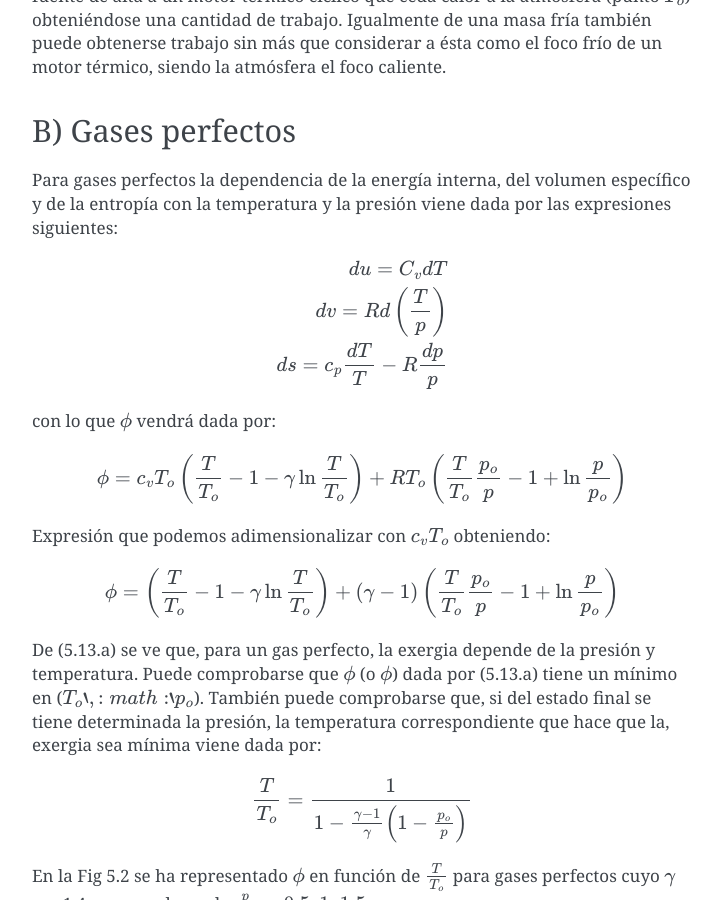
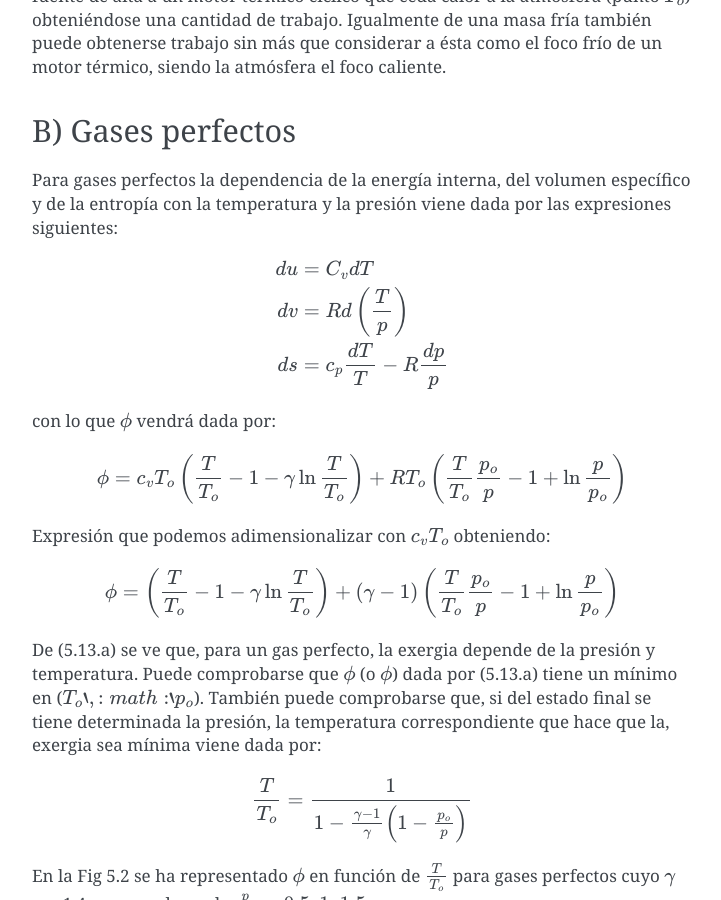
Before and after one commit to mantielero/termodinamica, a Sphinx documentation site: the page built from source/exergia_balance_sistemas_cerrados.rst, in a window 1280 px wide and 900 px high, scrolled down 4637 px. Shown: the whole window, without its empty margins (388-1109 px from the left). Built offline with Sphinx 7.4.7, drawn with Linux system fonts in a browser that asks for light colours; pages that are not in the unit, such as notebooks, are missing from menus.

```diff
--- a/source/exergia_balance_sistemas_cerrados.rst
+++ b/source/exergia_balance_sistemas_cerrados.rst
@@ -141,9 +141,9 @@ Para gases perfectos la dependencia de la energía interna, del volumen específ
 
 .. math::
 
-   du = C_v dT \\
-   dv = Rd \left( \frac{T}{p} \right) \\
-   ds = c_p \frac{dT}{T} - R\frac{dp}{p}
+   du &= C_v dT \\
+   dv &= Rd \left( \frac{T}{p} \right) \\
+   ds &= c_p \frac{dT}{T} - R\frac{dp}{p}
 
 con lo que :math:`\phi` vendrá dada por:
 
```
